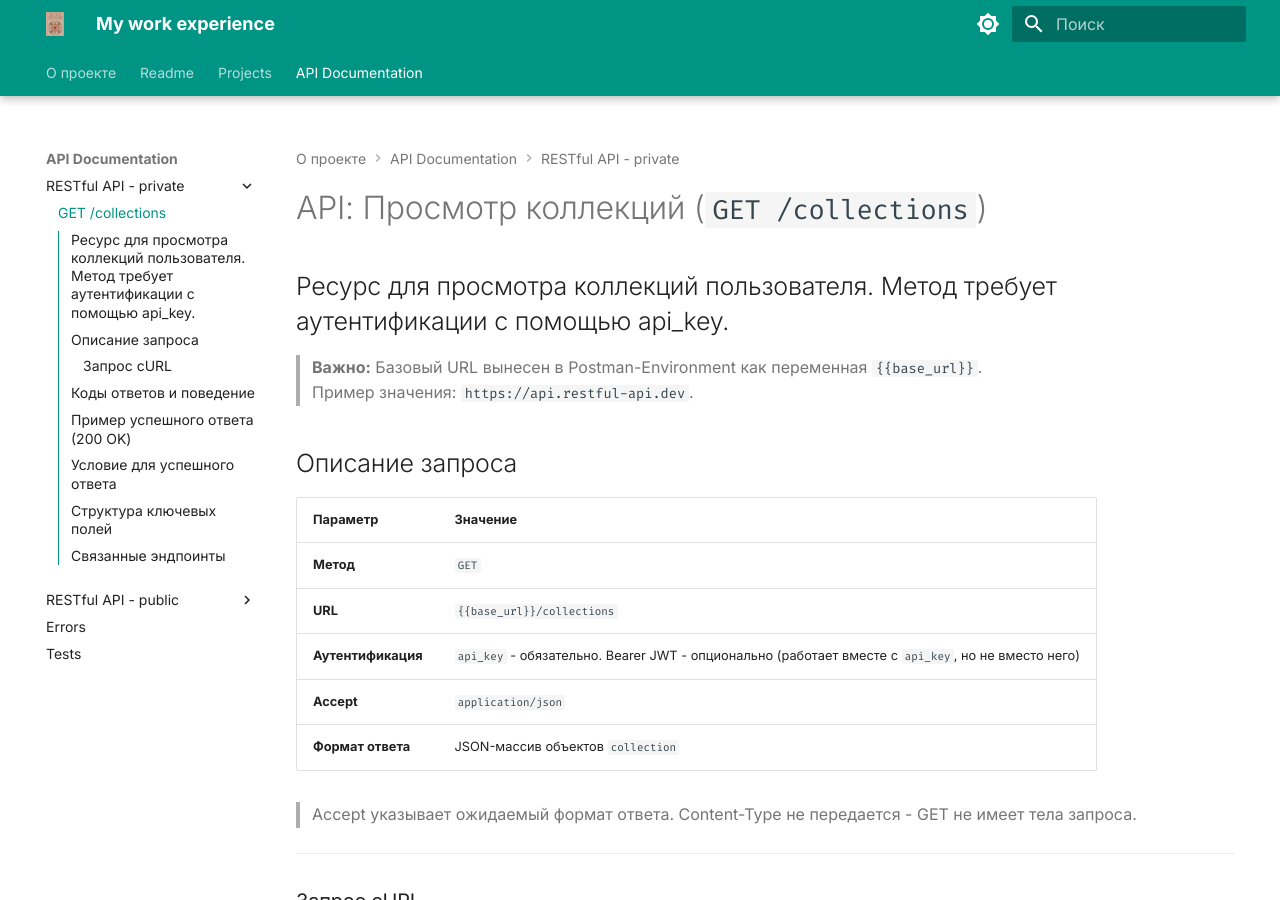
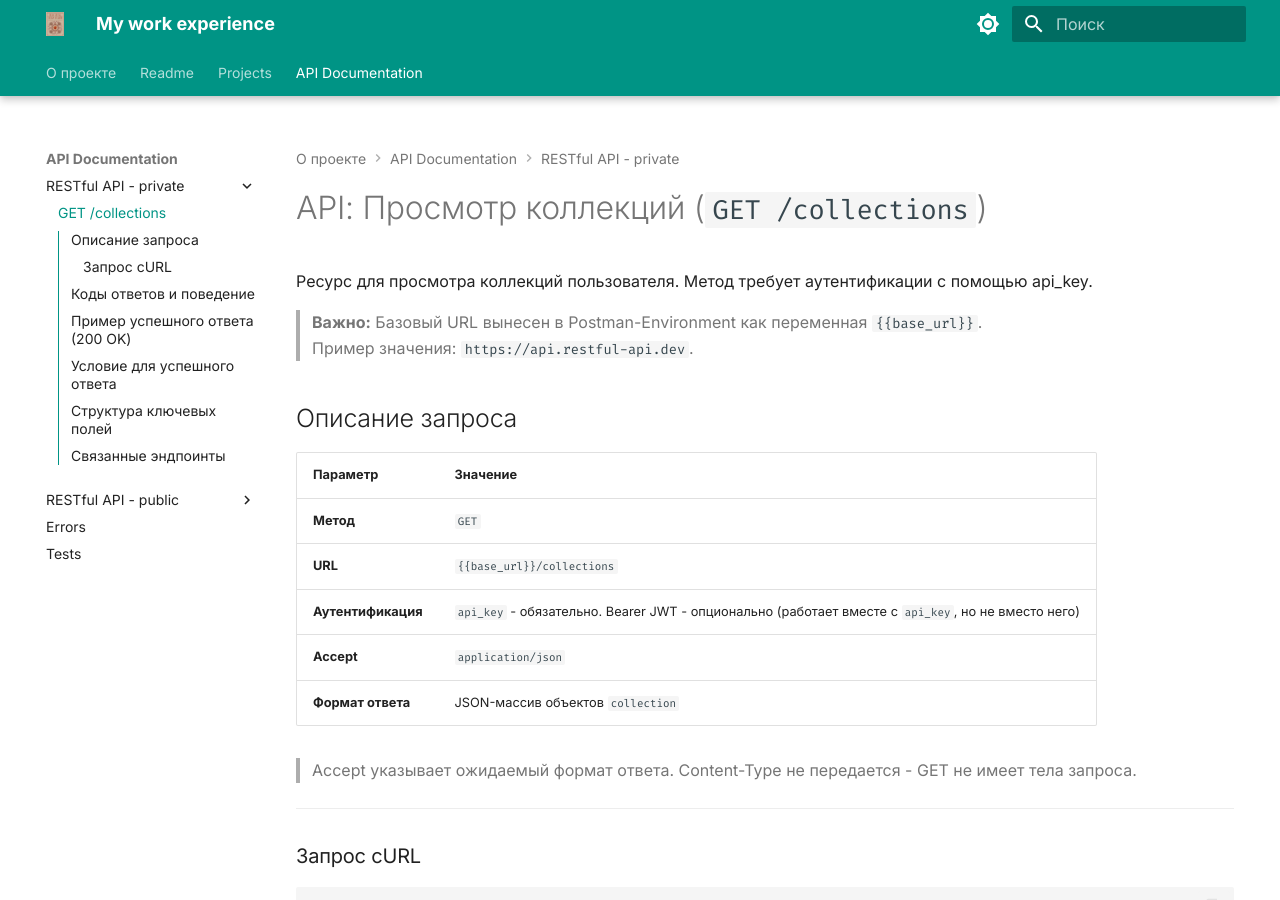
Before and after one commit to aventis1981/Techwriter_docs, an MkDocs documentation site: the page built from docs/api_10.md, in a window 1280 px wide and 900 px high. Built offline with MkDocs 1.6.1 and Material for MkDocs 9.7.7, drawn with Linux system fonts in a browser that asks for light colours.

Commit message:
api_10 changed

```diff
--- a/docs/api_10.md
+++ b/docs/api_10.md
@@ -1,7 +1,6 @@
 # API: Просмотр коллекций  (`GET /collections`)
 
 Ресурс для просмотра коллекций пользователя. Метод требует аутентификации с помощью api_key.
----
 
 > **Важно:** Базовый URL вынесен в Postman-Environment как переменная `{{base_url}}`.
 > Пример значения: `https://api.restful-api.dev`.
@@ -35,11 +34,11 @@
 |403 |Forbidden	|Доступ запрещен (неверный `api_key`)	|Возвращает "error": "Invalid API key. Please check your API key on the dashboard: https://restful-api.dev/dashboard" |
 |401 |Unauthorized	| Невалидный или истёкший JWT (только при ?auth-type=jwt)	|Возвращает "error": "Invalid or expired JWT token." |
 
->Важно: для авторизации необходимо использовать `api_key`. `Api_key` пользователь получает при регистрации на сервисе `https://api.restful-api.dev`.
+>- Важно: для авторизации необходимо использовать `api_key`. `Api_key` пользователь получает при регистрации на сервисе `https://api.restful-api.dev`.
 >`Api_key` не имеет срока годности и служит средством аутентификации для ряда приватных методов, в том числе:
->`GET /collections`
->`GET /collections/{collection}/objects`
->Опционально **вместе** с `api_key` может использоваться также `JWT-token`. `JWT-токен` создается при регистрации пользователя с помощью метода `POST /register`
+>     - `GET /collections`
+>     - `GET /collections/{collection}/objects`
+>- Опционально **вместе** с `api_key` может использоваться также `JWT-token`. `JWT-токен` создается при регистрации пользователя с помощью метода `POST /register`
 >или аутентификации существующего пользователя с помощью метода `POST /login`. `JWT`-токен имеет срок годности, установленный при его запросе.
 
 
```
